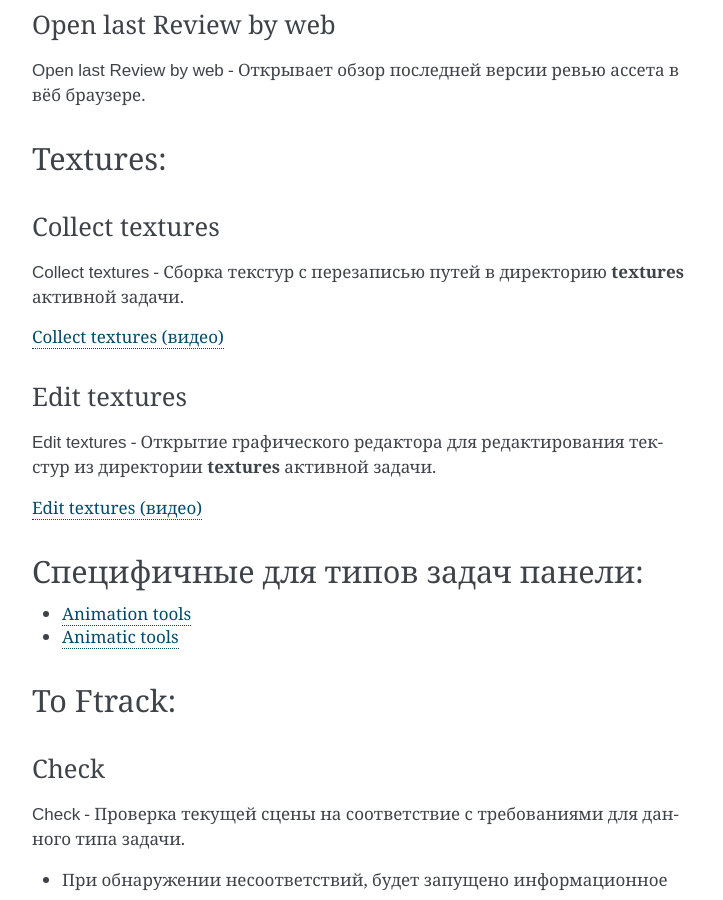
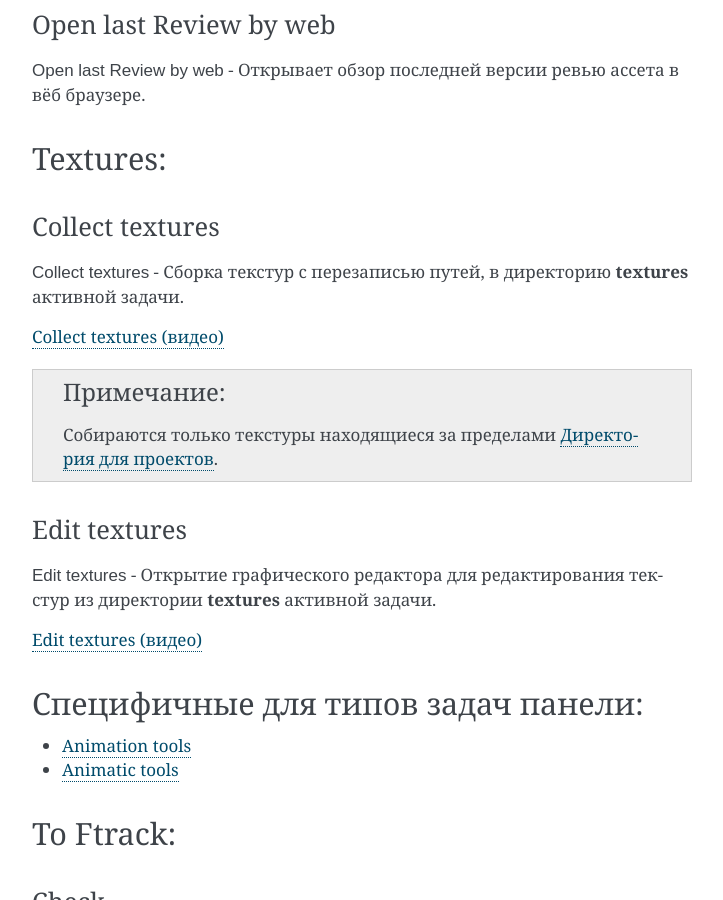
Before and after one commit to volodya-renderberg/ftrack-b3d-connect-manual, a Sphinx documentation site: the page built from docs/source/manual/work_panel.rst, in a window 1280 px wide and 900 px high, scrolled down 2142 px. Shown: the whole window, without its empty margins (388-1111 px from the left). Built offline with Sphinx 7.4.7, drawn with Linux system fonts in a browser that asks for light colours.

```diff
--- a/docs/source/manual/work_panel.rst
+++ b/docs/source/manual/work_panel.rst
@@ -100,9 +100,11 @@ Textures:
 Collect textures
 ~~~~~~~~~~~~~~~~
 
-:guilabel:`Collect textures` - Сборка текстур с перезаписью путей в директорию **textures** активной задачи.
+:guilabel:`Collect textures` - Сборка текстур с перезаписью путей, в директорию **textures** активной задачи.
 
 `Collect textures (видео) <https://youtu.be/iTCtTxtwsns>`_
+
+.. note:: Собираются только текстуры находящиеся за пределами :ref:`projects_folder_settings`.
 
 .. _work_panel_edit_textures:
 
```
